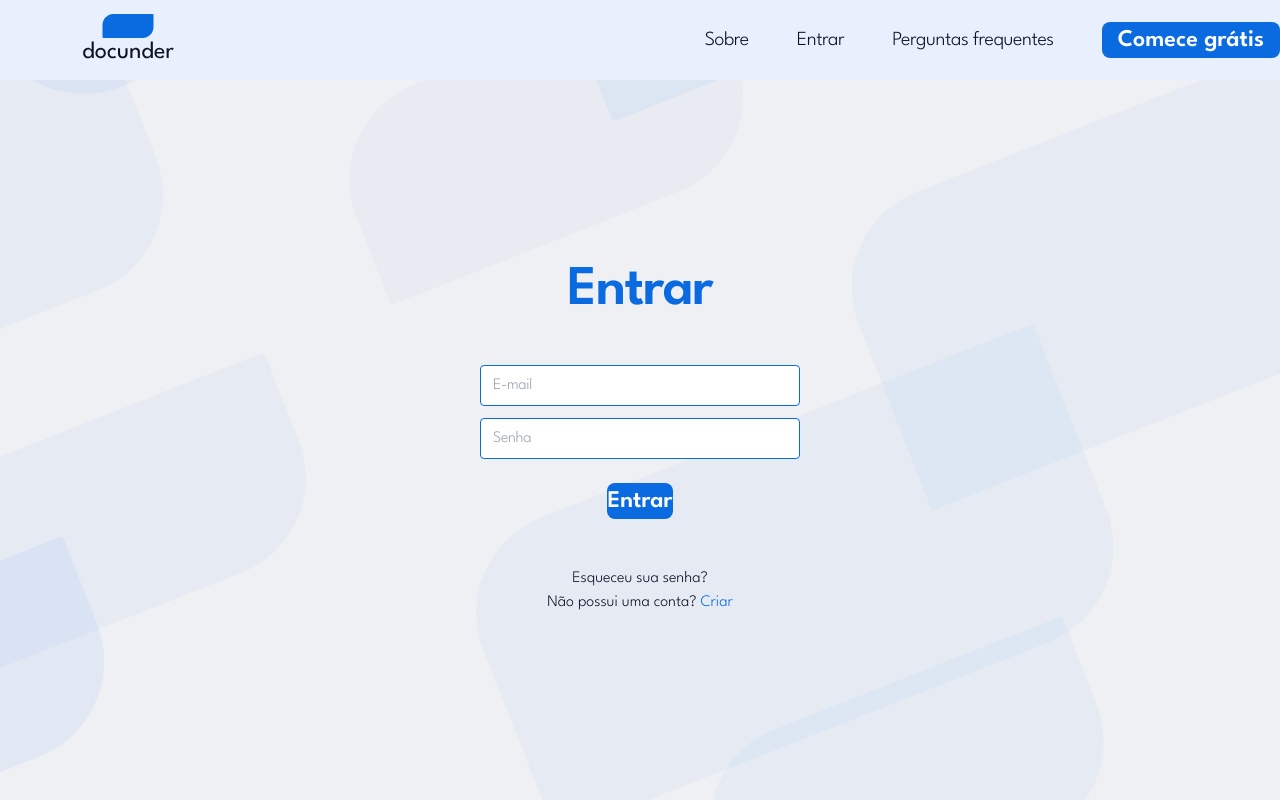
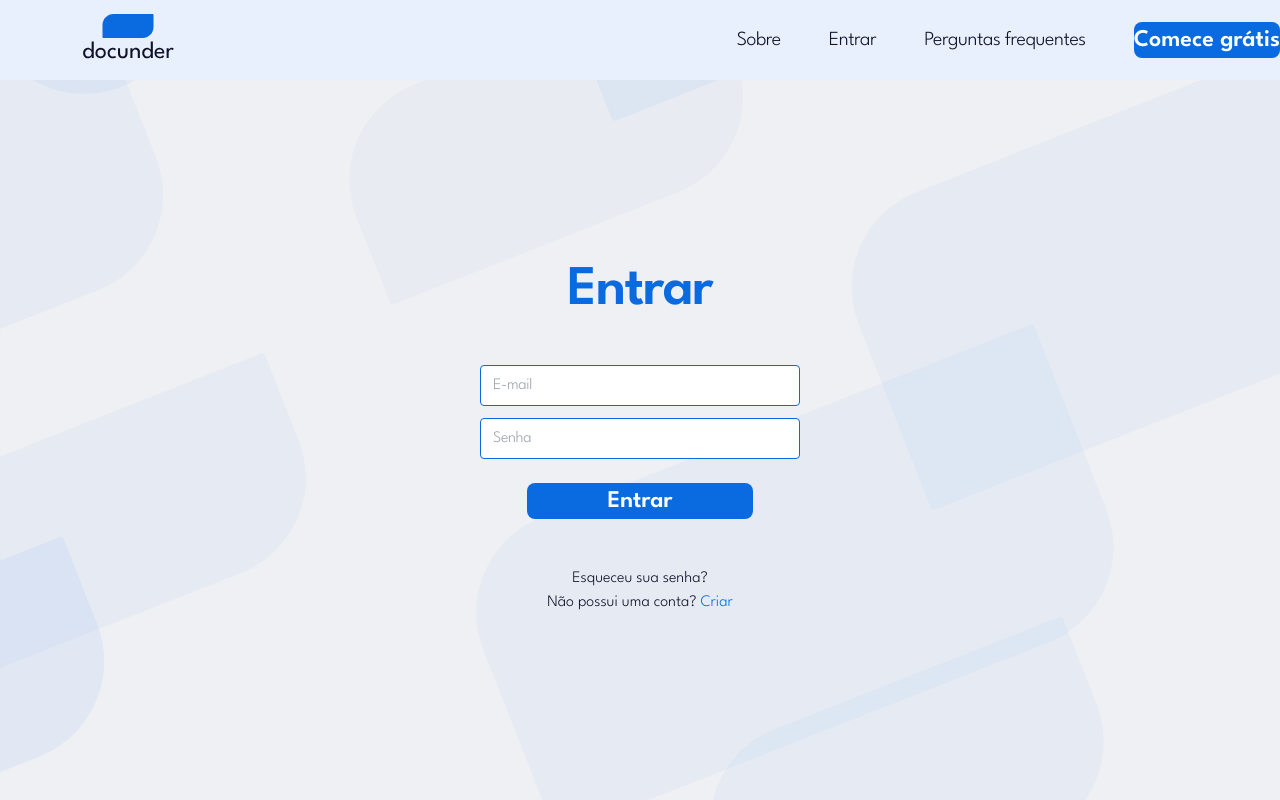
Before and after one commit to Organizacao-Docunder/frontend-app, a Next.js app in the folder nextjs-app/: page /login in a window 1280 px wide. Built offline with nearby package versions, Linux system fonts and the light colour scheme.

Commit message:
refactor: tag button changed to Link

```diff
--- a/nextjs-app/src/components/HighlightBtn.tsx
+++ b/nextjs-app/src/components/HighlightBtn.tsx
@@ -1,9 +1,11 @@
-export default function HighlightBtn({ id, content, paddingX }) {
-  console.log(paddingX)
+import Link from "next/link";
+
+export default function HighlightBtn({ id, content, customStyle, link = "" }) {
   return (
-    <button
+    <Link
       id={id}
-      className={`highlight-btn ${paddingX}`}
-    > {content} </button>
+      className={`highlight-btn ${customStyle}`}
+      href={link}
+    > {content} </Link>
   );
 }
```
